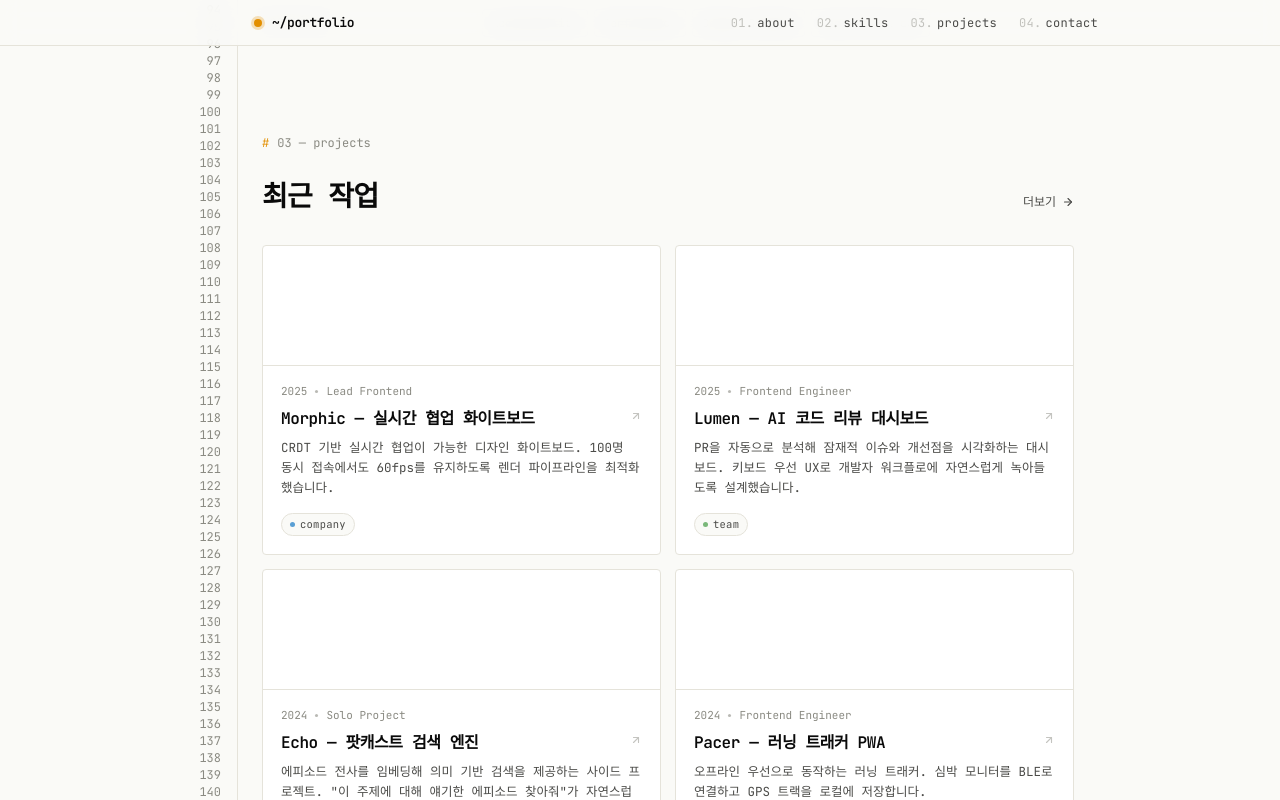
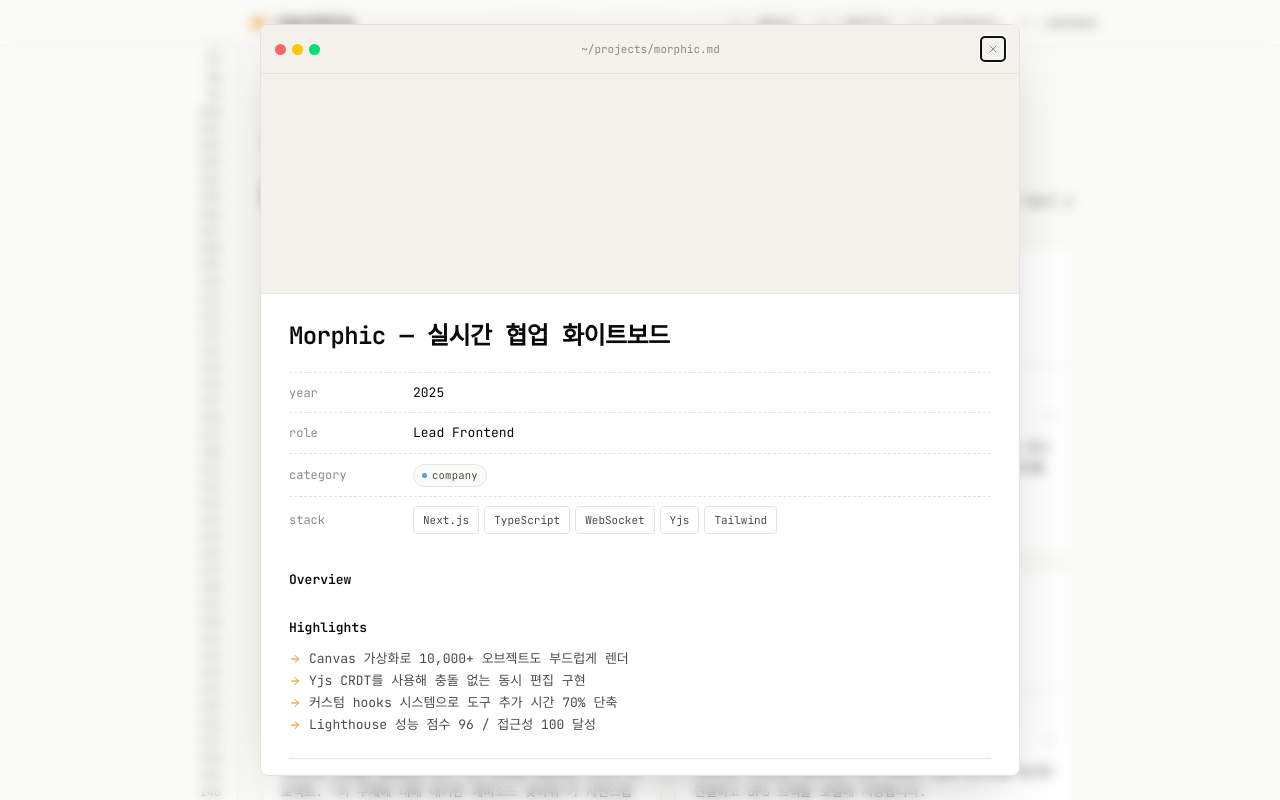
Before and after one commit to chano6/my-portfolio, a Next.js app: page / in a window 1280 px wide. Both pictures are taken after a click on the element 461 px from the left and 2026 px from the top of the page. Shown: the part 1626-2426 px from the top of the page. Built offline with nearby package versions, Linux system fonts and the light colour scheme.

Commit message:
style: project modal 퍼블리싱

```diff
--- a/src/app/globals.css
+++ b/src/app/globals.css
@@ -91,6 +91,17 @@
   }
 }
 
+@keyframes modalIn {
+  from {
+    opacity: 0;
+    transform: translateY(8px) scale(0.985);
+  }
+  to {
+    opacity: 1;
+    transform: none;
+  }
+}
+
 @layer base {
   * {
     @apply border-line;
--- a/src/components/contact/contact-section.tsx
+++ b/src/components/contact/contact-section.tsx
@@ -10,7 +10,7 @@
         함께 일해요
       </h3>
 
-      <div className="order rounded-(--radius) border-line bg-bg-elev px-4.5 py-5.5 pb-6.5 md:px-7 md:pt-7">
+      <div className="rounded-lg border border-line bg-bg-elev px-4.5 py-5.5 pb-6.5 md:px-7 md:pt-7">
         <div className="mb-3.5 inline-flex items-center gap-2 rounded-full border border-line bg-bg px-2.5 py-1.25 text-[11px] text-fg-dim">
           <div className="relative inline-flex h-1.75 w-1.75 shrink-0">
             <span className="absolute -inset-0.75 animate-[ping_1.8s_ease-out_infinite] rounded-full bg-green-400/35" />
@@ -30,7 +30,7 @@
 
         <div className="flex flex-wrap gap-2">
           <Link
-            className="inline-flex items-center gap-2 rounded-(--radius) border border-line bg-bg px-2.5 py-2 text-[11.5px] text-fg-dim transition-all duration-(--t-fast) hover:-translate-y-px hover:border-fg hover:text-fg md:px-3 md:py-2.25 md:text-xs"
+            className="inline-flex items-center gap-2 rounded-lg border border-line bg-bg px-2.5 py-2 text-[11.5px] text-fg-dim transition-all duration-(--t-fast) hover:-translate-y-px hover:border-fg hover:text-fg md:px-3 md:py-2.25 md:text-xs"
             href="mailto:hello@example.com"
           >
             <Mail size={13} strokeWidth={1.4} />
@@ -39,7 +39,7 @@
             </span>
           </Link>
           <Link
-            className="inline-flex items-center gap-2 rounded-(--radius) border border-line bg-bg px-2.5 py-2 text-[11.5px] text-fg-dim transition-all duration-(--t-fast) hover:-translate-y-px hover:border-fg hover:text-fg md:px-3 md:py-2.25 md:text-xs"
+            className="inline-flex items-center gap-2 rounded-lg border border-line bg-bg px-2.5 py-2 text-[11.5px] text-fg-dim transition-all duration-(--t-fast) hover:-translate-y-px hover:border-fg hover:text-fg md:px-3 md:py-2.25 md:text-xs"
             href="mailto:hello@example.com"
           >
             <GithubIcon size={13} strokeWidth={1.4} />
--- a/src/components/hero/hero-section.tsx
+++ b/src/components/hero/hero-section.tsx
@@ -30,14 +30,14 @@
       </p>
 
       <div className="flex w-full flex-wrap gap-2.5">
-        <Button className="inline-flex h-auto flex-1 cursor-pointer items-center gap-2 rounded-(--radius) border border-accent bg-accent px-3.5 py-3 font-medium text-accent-fg text-xs tracking-wide transition-all duration-(--t-fast) hover:border-accent hover:brightness-95 md:flex-none md:px-4 md:py-2.75">
+        <Button className="inline-flex h-auto flex-1 cursor-pointer items-center gap-2 rounded-lg border border-accent bg-accent px-3.5 py-3 font-medium text-accent-fg text-xs tracking-wide transition-all duration-(--t-fast) hover:border-accent hover:brightness-95 md:flex-none md:px-4 md:py-2.75">
           프로젝트 보기
           <ArrowRight
             className="size-3 transition-transform duration-(--t-fast) group-hover/button:translate-x-0.75"
             strokeWidth={2.25}
           />
         </Button>
-        <Button className="inline-flex h-auto flex-1 cursor-pointer items-center gap-2 rounded-(--radius) border border-line-strong bg-bg px-3.5 py-3 font-medium text-fg text-xs tracking-wide transition-all duration-(--t-fast) hover:border-fg hover:brightness-95 md:flex-none md:px-4 md:py-2.75">
+        <Button className="inline-flex h-auto flex-1 cursor-pointer items-center gap-2 rounded-lg border border-line-strong bg-bg px-3.5 py-3 font-medium text-fg text-xs tracking-wide transition-all duration-(--t-fast) hover:border-fg hover:brightness-95 md:flex-none md:px-4 md:py-2.75">
           연락하기
         </Button>
       </div>
--- /dev/null
+++ b/src/components/project/project-modal.tsx
@@ -0,0 +1,144 @@
+import { ArrowRight, Link, X } from "lucide-react";
+import { Dialog } from "radix-ui";
+import { Button } from "@/components/ui/button";
+import type { Project } from "@/types";
+import { GithubIcon } from "../icons";
+
+interface ProjectModalProps {
+  project: Project;
+  onClose: () => void;
+}
+
+const dotColors = {
+  personal: "bg-[#e89478]",
+  company: "bg-[#5a9fd4]",
+  team: "bg-[#7ab87a]",
+};
+
+function ProjectModal({ project, onClose }: ProjectModalProps) {
+  const dotColor = dotColors[project.category];
+
+  return (
+    <Dialog.Root
+      open
+      onOpenChange={(open) => {
+        if (!open) onClose();
+      }}
+    >
+      <Dialog.Portal>
+        <Dialog.Overlay className="fixed inset-0 z-100 grid animate-[fadeIn_180ms_ease-out] place-items-center items-stretch bg-[color-mix(in_oklab,var(--bg)_50%,#000_50%/0.55)] p-0 backdrop-blur-[6px] md:p-6" />
+        <Dialog.Content className="fixed inset-x-0 top-0 bottom-0 z-100 flex max-h-screen w-full max-w-full animate-[modalIn_240ms_cubic-bezier(.2,.8,.3,1)] flex-col overflow-hidden rounded-none border border-line border-r-0 border-l-0 bg-bg-elev shadow-[0_20px_60px_-20px_rgba(0,0,0,0.25)] md:inset-auto md:top-1/2 md:left-1/2 md:max-h-[calc(100vh-48px)] md:max-w-190 md:-translate-x-1/2 md:-translate-y-1/2 md:rounded-[8px] md:border-r md:border-l">
+          <Dialog.Title className="sr-only">{project.title}</Dialog.Title>
+          <Dialog.Description className="sr-only">
+            {project.summary}
+          </Dialog.Description>
+          <div className="flex shrink-0 items-center gap-3 border-line border-b bg-bg-sunken px-3.5 py-3">
+            <span className="flex gap-1.5">
+              <span className="h-2.75 w-2.75 rounded-full bg-red-400" />
+              <span className="h-2.75 w-2.75 rounded-full bg-yellow-400" />
+              <span className="h-2.75 w-2.75 rounded-full bg-green-400" />
+            </span>
+            <span className="flex-1 text-center text-[11px] text-fg-muted">
+              ~/projects/{project.id}.md
+            </span>
+            <button
+              type="button"
+              className="grid h-6 w-6 cursor-pointer place-items-center rounded text-fg-muted transition-all duration-(--t-fast) hover:bg-bg hover:text-fg"
+              onClick={onClose}
+              aria-label="Close"
+            >
+              <X size={12} />
+            </button>
+          </div>
+          <div className="overflow-y-auto p-0">
+            <div className="relative h-40 overflow-hidden border-line border-b bg-bg-sunken md:h-55">
+              {/* 이미지 들어갈 예정 */}
+            </div>
+
+            <div className="px-4.5 pt-5.5 pb-7 md:px-7 md:pt-6.5 md:pb-8">
+              <h2 className="m-0 mb-5 font-semibold text-[20px] tracking-tight md:text-2xl">
+                {project.title}
+              </h2>
+
+              <div className="grid grid-cols-[80px_1fr] items-center gap-2.5 border-line border-t border-dashed py-2.25 text-[12.5px] md:grid-cols-[110px_1fr] md:gap-3.5 md:text-[13px]">
+                <span className="text-fg-muted text-xs">year</span>
+                <span>{project.year}</span>
+              </div>
+              <div className="grid grid-cols-[80px_1fr] items-center gap-2.5 border-line border-t border-dashed py-2.25 text-[12.5px] md:grid-cols-[110px_1fr] md:gap-3.5 md:text-[13px]">
+                <span className="text-fg-muted text-xs">role</span>
+                <span>{project.role}</span>
+              </div>
+              <div className="grid grid-cols-[80px_1fr] items-center gap-2.5 border-line border-t border-dashed py-2.25 text-[12.5px] md:grid-cols-[110px_1fr] md:gap-3.5 md:text-[13px]">
+                <span className="text-fg-muted text-xs">category</span>
+                <div>
+                  <span className="inline-flex items-center gap-1.25 rounded-full border border-line bg-bg px-2 py-0.5 text-[10.5px] text-fg-dim tracking-wide">
+                    <span
+                      className={`h-1.25 w-1.25 rounded-full ${dotColor}`}
+                    />
+                    {project.category}
+                  </span>
+                </div>
+              </div>
+              <div className="grid grid-cols-[80px_1fr] items-center gap-2.5 border-line border-t border-dashed py-2.25 text-[12.5px] md:grid-cols-[110px_1fr] md:gap-3.5 md:text-[13px]">
+                <span className="text-fg-muted text-xs">stack</span>
+                <div className="flex flex-wrap gap-1.25">
+                  {project.stack.map((s) => (
+                    <span
+                      key={s}
+                      className="inline-flex cursor-default items-center rounded-lg border border-line bg-bg-elev px-1.75 py-0.75 text-[10.5px] text-fg-dim transition-all duration-(--t-fast) hover:border-accent hover:text-fg md:px-2.25 md:py-1 md:text-[11px]"
+                    >
+                      {s}
+                    </span>
+                  ))}
+                </div>
+              </div>
+
+              <h4 className="mx-0 mt-6.5 mb-2.5 font-semibold text-[13px] text-fg">
+                Overview
+              </h4>
+              <p className="m-0 mb-3 text-[13px] text-fg-dim leading-[1.7]">
+                {/* overview content */}
+              </p>
+
+              <h4 className="mx-0 mt-6.5 mb-2.5 font-semibold text-[13px] text-fg">
+                Highlights
+              </h4>
+              <ul className="m-0 mb-4 list-none p-0 text-[13px] text-fg-dim">
+                {project.highlights.map((h, i) => (
+                  <li key={i} className="flex items-start gap-2 leading-[1.7]">
+                    <ArrowRight
+                      size={12}
+                      className="mt-[0.35em] shrink-0 text-accent"
+                    />
+                    <span>{h}</span>
+                  </li>
+                ))}
+              </ul>
+
+              <div className="mt-5.5 flex flex-col gap-2 border-line border-t pt-4.5 md:flex-row">
+                {project.links?.live && (
+                  <Button className="inline-flex h-auto flex-1 cursor-pointer items-center gap-2 rounded-lg border border-accent bg-accent px-3.5 py-3 font-medium text-accent-fg text-xs tracking-wide transition-all duration-(--t-fast) hover:border-accent hover:brightness-95 md:flex-none md:px-4 md:py-2.75">
+                    <Link className="size-3" />
+                    <span>live site</span>
+                    <ArrowRight
+                      className="size-3 transition-transform duration-(--t-fast) group-hover/button:translate-x-0.75"
+                      strokeWidth={2.25}
+                    />
+                  </Button>
+                )}
+                {project.links?.repo && (
+                  <Button className="inline-flex h-auto flex-1 cursor-pointer items-center gap-2 rounded-lg border border-line-strong bg-bg px-3.5 py-3 font-medium text-fg text-xs tracking-wide transition-all duration-(--t-fast) hover:border-fg hover:brightness-95 md:flex-none md:px-4 md:py-2.75">
+                    <GithubIcon size={12} strokeWidth={1.4} />
+                    <span>repository</span>
+                  </Button>
+                )}
+              </div>
+            </div>
+          </div>
+        </Dialog.Content>
+      </Dialog.Portal>
+    </Dialog.Root>
+  );
+}
+
+export default ProjectModal;
--- a/src/components/skill/skill-section.tsx
+++ b/src/components/skill/skill-section.tsx
@@ -22,7 +22,7 @@
               {items.map((item) => (
                 <span
                   key={item}
-                  className="inline-flex cursor-default items-center rounded-(--radius) border border-line bg-bg-elev px-2.25 py-1 text-[11px] text-fg-dim transition-all duration-(--t-fast) hover:border-accent hover:text-fg"
+                  className="inline-flex cursor-default items-center rounded-lg border border-line bg-bg-elev px-2.25 py-1 text-[11px] text-fg-dim transition-all duration-(--t-fast) hover:border-accent hover:text-fg"
                 >
                   {item}
                 </span>
--- a/src/components/templates/main-template.tsx
+++ b/src/components/templates/main-template.tsx
@@ -1,16 +1,20 @@
 "use client";
 
+import { useState } from "react";
 import { PORTFOLIO_DATA } from "@/data/portfolio";
 import AboutSection from "../about/about-section";
 import Footer from "../common/footer";
 import Gutter from "../common/gutter";
 import ContactSection from "../contact/contact-section";
 import HeroSection from "../hero/hero-section";
+import ProjectModal from "../project/project-modal";
 import ProjectSection from "../project/project-section";
 import SkillSection from "../skill/skill-section";
 
 function MainTemplate() {
   const { SKILLS, PROJECTS } = PORTFOLIO_DATA;
+  const [selectedId, setSelectedId] = useState<string | null>(null);
+  const selectedProject = PROJECTS.find((p) => p.id === selectedId) ?? null;
 
   return (
     <div className="mx-auto grid max-w-[calc(var(--maxw)+var(--gutter-w)+32px)] grid-cols-[var(--gutter-w)_1fr] gap-x-0 px-4">
@@ -19,10 +23,16 @@
         <HeroSection />
         <AboutSection />
         <SkillSection skills={SKILLS} />
-        <ProjectSection projects={PROJECTS} />
+        <ProjectSection projects={PROJECTS} onOpen={setSelectedId} />
         <ContactSection />
         <Footer />
       </main>
+      {selectedProject && (
+        <ProjectModal
+          project={selectedProject}
+          onClose={() => setSelectedId(null)}
+        />
+      )}
     </div>
   );
 }
--- a/src/data/portfolio.ts
+++ b/src/data/portfolio.ts
@@ -21,7 +21,7 @@
     ],
     role_desc:
       "에디터 코어, 멀티플레이어 동기화 레이어, 디자인 시스템을 처음부터 설계하고 구현했습니다.",
-    links: { live: "#", code: "#" },
+    links: { live: "#", repo: "#" },
     swatch: "oklch(0.78 0.14 70)",
   },
   {
@@ -44,7 +44,7 @@
     ],
     role_desc:
       "PR 디테일 페이지와 명령 팔레트, 디자인 토큰 시스템을 담당했습니다.",
-    links: { live: "#", code: "#" },
+    links: { live: "#", repo: "#" },
     swatch: "oklch(0.7 0.15 240)",
   },
   {
@@ -67,7 +67,7 @@
     ],
     role_desc:
       "디자인부터 인프라까지 혼자 진행. 임베딩 파이프라인과 프론트엔드 모두 담당.",
-    links: { live: "#", code: "#" },
+    links: { live: "#", repo: "#" },
     swatch: "oklch(0.72 0.14 320)",
   },
   {
@@ -90,7 +90,7 @@
     ],
     role_desc:
       "오프라인 데이터 레이어와 시각화 컴포넌트, BLE 통합 작업을 담당했습니다.",
-    links: { live: "#", code: "#" },
+    links: { live: "#", repo: "#" },
     swatch: "oklch(0.74 0.14 145)",
   },
   {
@@ -112,7 +112,7 @@
       "오픈소스 — GitHub 1.2k stars",
     ],
     role_desc: "디자인, 개발, 배포 전부 단독 진행. 6주짜리 사이드 프로젝트.",
-    links: { live: "#", code: "#" },
+    links: { live: "#", repo: "#" },
     swatch: "oklch(0.74 0.14 30)",
   },
   {
@@ -133,7 +133,7 @@
       "온보딩 시간 평균 22분 → 4분 단축",
     ],
     role_desc: "쿼리 빌더와 차트 시각화 모듈 담당.",
-    links: { live: "#", code: "#" },
+    links: { live: "#", repo: "#" },
     swatch: "oklch(0.72 0.13 200)",
   },
   {
@@ -153,7 +153,7 @@
       "이미지 자동 최적화 파이프라인",
     ],
     role_desc: "전부 혼자.",
-    links: { live: "#", code: "#" },
+    links: { live: "#", repo: "#" },
     swatch: "oklch(0.74 0.14 100)",
   },
   {
@@ -170,7 +170,7 @@
       "관심사 기반으로 스터디 그룹을 매칭해주는 학생용 앱. 4인 팀에서 프론트엔드 리딩.",
     highlights: ["실시간 매칭 알고리즘 시각화", "교내 사용자 1,200명 도달"],
     role_desc: "프론트엔드 아키텍처 + 매칭 UI.",
-    links: { live: "#", code: "#" },
+    links: { live: "#", repo: "#" },
     swatch: "oklch(0.72 0.13 280)",
   },
 ];
--- a/src/types/index.ts
+++ b/src/types/index.ts
@@ -24,7 +24,7 @@
   summary: string;
   highlights: string[];
   role_desc: string;
-  links: { live: string; code: string };
+  links: { live: string; repo: string };
   swatch: string;
 }
 
```
Also changed, not shown: src/components/project/project-card.tsx (+11 -8 lines).
